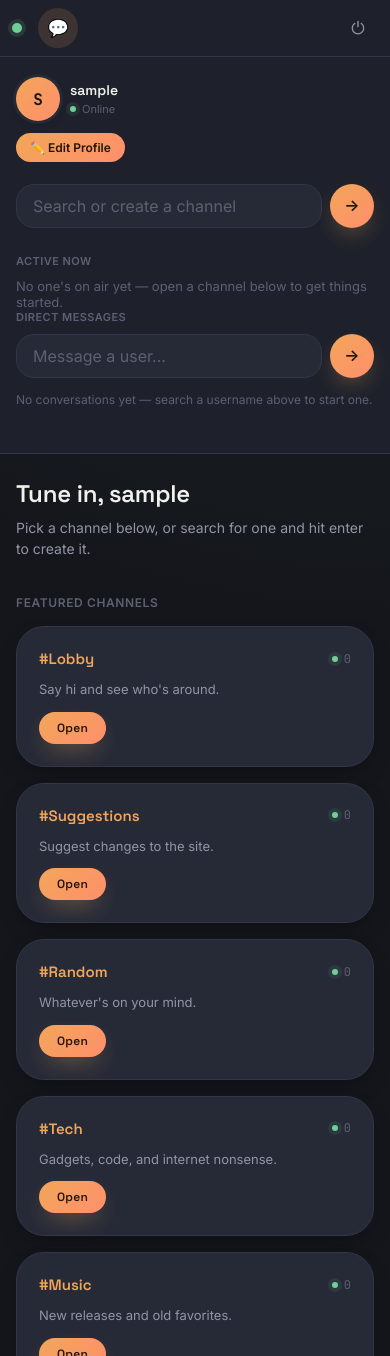
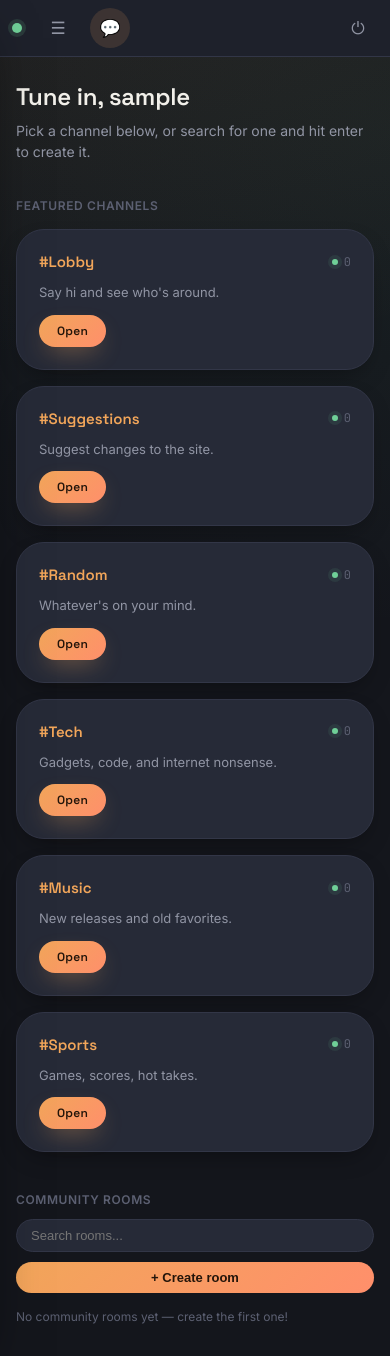
Before and after one commit to eckermania14/wavelength, a Flask app: page / in a window 390 px wide. Run offline with Flask 3, Linux system fonts and the light colour scheme; the visitor is signed in with stand-in values (Sample User, id 1); data comes from the database, SQL or seed files in the repository; some libraries are stand-ins or nearby versions.

Commit message:
added favicon + fixed mobile

```diff
--- a/static/style.css
+++ b/static/style.css
@@ -1302,15 +1302,22 @@ html, body.dashboard-body {
   font-size: 12px;
 }
 
+.mobile-sidebar-toggle {
+  display: none;
+  border: none;
+  background: none;
+  font-family: inherit;
+  padding: 0;
+}
+
+.sidebar-backdrop {
+  display: none;
+}
+
 @media (max-width: 900px) {
-  .shell {
-    flex-direction: column;
-    height: auto;
-    min-height: 100dvh;
-    overflow: visible;
-  }
   .rail {
     width: 100%;
+    height: auto;
     flex-direction: row;
     padding: 10px 16px;
     gap: 16px;
@@ -1324,11 +1331,40 @@ html, body.dashboard-body {
     margin-top: 0;
     margin-left: auto;
   }
+  .mobile-sidebar-toggle {
+    display: flex;
+  }
+  .shell {
+    flex-direction: column;
+  }
   .sidebar {
-    width: 100%;
+    position: fixed;
+    top: 0;
+    left: 0;
+    bottom: 0;
+    width: min(320px, 86vw);
     max-height: none;
-    border-right: none;
-    border-bottom: 1px solid var(--panel-line);
+    z-index: 60;
+    transform: translateX(-100%);
+    transition: transform 0.25s ease;
+    box-shadow: 0 20px 50px -18px rgba(0, 0, 0, 0.55);
+  }
+  .shell.sidebar-open .sidebar {
+    transform: translateX(0);
+  }
+  .sidebar-backdrop {
+    display: block;
+    position: fixed;
+    inset: 0;
+    background: rgba(10, 11, 15, 0.6);
+    z-index: 55;
+    opacity: 0;
+    pointer-events: none;
+    transition: opacity 0.25s ease;
+  }
+  .shell.sidebar-open .sidebar-backdrop {
+    opacity: 1;
+    pointer-events: auto;
   }
   .main {
     width: 100%;
--- a/templates/admin.html
+++ b/templates/admin.html
@@ -4,6 +4,7 @@
 <meta charset="UTF-8">
 <meta name="viewport" content="width=device-width, initial-scale=1">
 <title>Admin Dashboard - Wavelength</title>
+<link rel="icon" type="image/x-icon" href="favicon.ico">
 <link rel="preconnect" href="https://fonts.googleapis.com">
 <link rel="preconnect" href="https://fonts.gstatic.com" crossorigin>
 <link href="https://fonts.googleapis.com/css2?family=Space+Grotesk:wght@500;600;700&family=Inter:wght@400;500;600&family=JetBrains+Mono:wght@400;500;700&display=swap" rel="stylesheet">
--- a/templates/index.html
+++ b/templates/index.html
@@ -4,6 +4,7 @@
 <meta charset="UTF-8">
 <meta name="viewport" content="width=device-width, initial-scale=1">
 <title>Wavelength</title>
+<link rel="icon" type="image/x-icon" href="favicon.ico">
 <link rel="preconnect" href="https://fonts.googleapis.com">
 <link rel="preconnect" href="https://fonts.gstatic.com" crossorigin>
 <link href="https://fonts.googleapis.com/css2?family=Space+Grotesk:wght@500;600;700&family=Inter:wght@400;500;600&family=JetBrains+Mono:wght@400;500;700&display=swap" rel="stylesheet">
@@ -250,6 +251,7 @@
     <nav class="rail">
       <span class="rail-brand-dot"></span>
       <div class="rail-icons">
+        <button type="button" class="rail-icon mobile-sidebar-toggle" id="sidebar-toggle-btn" aria-label="Toggle channels" title="Channels">☰</button>
         <span class="rail-icon active" title="Chat">💬</span>
       </div>
       <div class="rail-icons rail-icons-bottom">
@@ -322,6 +324,7 @@
         {% endif %}
       </div>
     </aside>
+    <div class="sidebar-backdrop" id="sidebar-backdrop"></div>
     <main class="main">
       <header class="main-header">
         <h1>Tune in, {{ username }}</h1>
@@ -483,6 +486,20 @@
       const val = document.getElementById('dm-search-input').value.trim();
       if (val) window.location.href = '/dm/' + encodeURIComponent(val);
     });
+    // Mobile sidebar toggle
+    const shellEl = document.querySelector('.shell');
+    const sidebarToggleBtn = document.getElementById('sidebar-toggle-btn');
+    const sidebarBackdrop = document.getElementById('sidebar-backdrop');
+
+    function openSidebar() { shellEl.classList.add('sidebar-open'); }
+    function closeSidebar() { shellEl.classList.remove('sidebar-open'); }
+    function toggleSidebar() { shellEl.classList.toggle('sidebar-open'); }
+
+    sidebarToggleBtn.addEventListener('click', toggleSidebar);
+    sidebarBackdrop.addEventListener('click', closeSidebar);
+    window.addEventListener('resize', () => {
+      if (window.innerWidth > 900) closeSidebar();
+    });
   </script>
 </body>
 </html>
--- a/templates/login.html
+++ b/templates/login.html
@@ -4,6 +4,7 @@
 <meta charset="UTF-8">
 <meta name="viewport" content="width=device-width, initial-scale=1">
 <title>Log in - Wavelength</title>
+<link rel="icon" type="image/x-icon" href="favicon.ico">
 <link rel="preconnect" href="https://fonts.googleapis.com">
 <link rel="preconnect" href="https://fonts.gstatic.com" crossorigin>
 <link href="https://fonts.googleapis.com/css2?family=Space+Grotesk:wght@500;600;700&family=Inter:wght@400;500;600&family=JetBrains+Mono:wght@400;500;700&display=swap" rel="stylesheet">
--- a/templates/profile.html
+++ b/templates/profile.html
@@ -4,6 +4,7 @@
 <meta charset="UTF-8">
 <meta name="viewport" content="width=device-width, initial-scale=1">
 <title>Edit Profile - Wavelength</title>
+<link rel="icon" type="image/x-icon" href="favicon.ico">
 <link rel="preconnect" href="https://fonts.googleapis.com">
 <link rel="preconnect" href="https://fonts.gstatic.com" crossorigin>
 <link href="https://fonts.googleapis.com/css2?family=Space+Grotesk:wght@500;600;700&family=Inter:wght@400;500;600&family=JetBrains+Mono:wght@400;500;700&display=swap" rel="stylesheet">
--- a/templates/register.html
+++ b/templates/register.html
@@ -4,6 +4,7 @@
 <meta charset="UTF-8">
 <meta name="viewport" content="width=device-width, initial-scale=1">
 <title>Register - Wavelength</title>
+<link rel="icon" type="image/x-icon" href="favicon.ico">
 <link rel="preconnect" href="https://fonts.googleapis.com">
 <link rel="preconnect" href="https://fonts.gstatic.com" crossorigin>
 <link href="https://fonts.googleapis.com/css2?family=Space+Grotesk:wght@500;600;700&family=Inter:wght@400;500;600&family=JetBrains+Mono:wght@400;500;700&display=swap" rel="stylesheet">
--- a/templates/room.html
+++ b/templates/room.html
@@ -4,6 +4,7 @@
 <meta charset="UTF-8">
 <meta name="viewport" content="width=device-width, initial-scale=1">
 <title>{% if is_dm %}@{{ dm_partner }}{% else %}{{ room.name }}{% endif %} - Wavelength</title>
+<link rel="icon" type="image/x-icon" href="favicon.ico">
 <link rel="preconnect" href="https://fonts.googleapis.com">
 <link rel="preconnect" href="https://fonts.gstatic.com" crossorigin>
 <link href="https://fonts.googleapis.com/css2?family=Space+Grotesk:wght@500;600;700&family=Inter:wght@400;500;600&family=JetBrains+Mono:wght@400;500;700&display=swap" rel="stylesheet">
--- a/templates/room_join.html
+++ b/templates/room_join.html
@@ -4,6 +4,7 @@
 <meta charset="UTF-8">
 <meta name="viewport" content="width=device-width, initial-scale=1">
 <title>#{{ room.name }} is locked - Wavelength</title>
+<link rel="icon" type="image/x-icon" href="favicon.ico">
 <link rel="preconnect" href="https://fonts.googleapis.com">
 <link rel="preconnect" href="https://fonts.gstatic.com" crossorigin>
 <link href="https://fonts.googleapis.com/css2?family=Space+Grotesk:wght@500;600;700&family=Inter:wght@400;500;600&family=JetBrains+Mono:wght@400;500;700&display=swap" rel="stylesheet">
--- a/templates/user_profile.html
+++ b/templates/user_profile.html
@@ -4,6 +4,7 @@
 <meta charset="UTF-8">
 <meta name="viewport" content="width=device-width, initial-scale=1">
 <title>{{ profile_username }} - Wavelength</title>
+<link rel="icon" type="image/x-icon" href="favicon.ico">
 <link rel="preconnect" href="https://fonts.googleapis.com">
 <link rel="preconnect" href="https://fonts.gstatic.com" crossorigin>
 <link href="https://fonts.googleapis.com/css2?family=Space+Grotesk:wght@500;600;700&family=Inter:wght@400;500;600&family=JetBrains+Mono:wght@400;500;700&display=swap" rel="stylesheet">
```
